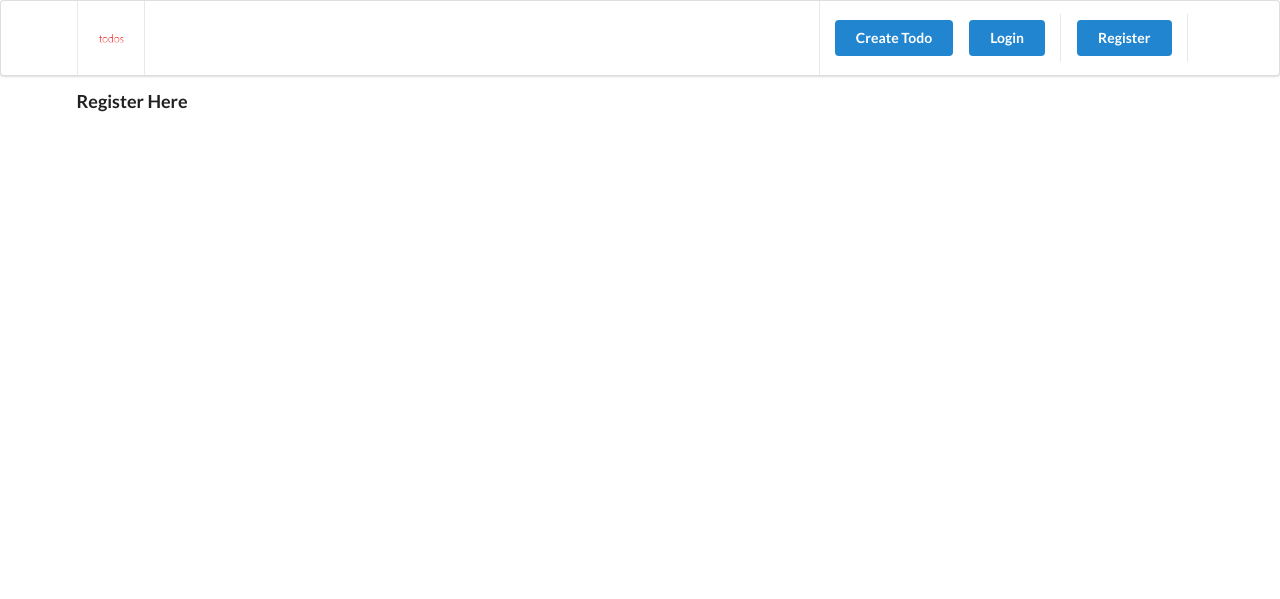
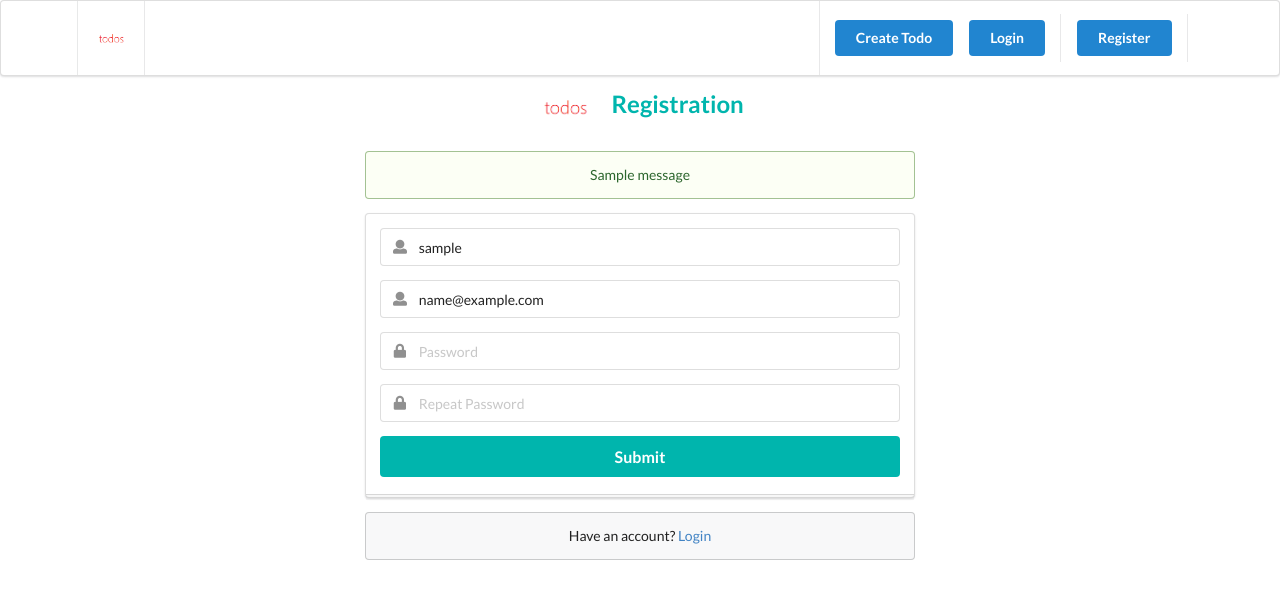
Before and after one commit to rr2x/2021dj, a Django app: template templates/authentication/register.html in a window 1280 px wide. Shown: the top 599 px of the page. Run offline with Django 3.2, Linux system fonts and the light colour scheme; the template is opened without the code that fills it: most values are stand-ins (such as "Sample title", 1, 10 or a date in 2020); one stand-in notice (Sample message) is shown.

Commit message:
messages framework, django title block, registration, login

```diff
--- a/templates/_partials/base.html
+++ b/templates/_partials/base.html
@@ -5,7 +5,10 @@
   <meta http-equiv="X-UA-Compatible" content="IE=edge">
   <meta name="viewport" content="width=device-width, initial-scale=1.0">
   <link rel="stylesheet" href="https://cdnjs.cloudflare.com/ajax/libs/semantic-ui/2.4.1/semantic.min.css" integrity="sha512-8bHTC73gkZ7rZ7vpqUQThUDhqcNFyYi2xgDgPDHc+GXVGHXq+xPjynxIopALmOPqzo9JZj0k6OqqewdGO3EsrQ==" crossorigin="anonymous" referrerpolicy="no-referrer" />
-  <title>Home</title>
+  <title>
+    {% block title %}
+    {% endblock title %}
+  </title>
 </head>
 <body>
   <div>
--- /dev/null
+++ b/templates/_partials/messages.html
@@ -0,0 +1,11 @@
+{% if messages %}
+
+{% for message in messages %}
+
+<div class="ui {{message.tags}} message">
+  {{message}}
+</div>
+
+{% endfor %}
+
+{% endif %}
--- a/templates/authentication/register.html
+++ b/templates/authentication/register.html
@@ -1,9 +1,63 @@
-{% extends '_partials/base.html' %}
+{% extends "_partials/base.html" %}
+
+{% block content %}
 
 {% load static %}
 
-{% block content %}
+<div class="ui grid">
+  <div class="four wide column"></div>
+  <div class="eight wide column">
+    <div class="ui middle aligned center aligned grid">
+      <div class="column mt-5">
+        <h2 class="ui teal image header">
+          <img src={% static 'img/Logo.png' %} class="image" />
+          <div class="content">Registration</div>
+        </h2>
 
-<h3>Register Here</h3>
+        {% include '_partials/messages.html'%}
+
+
+        <form class="ui large form" method="post" action={% url 'register22' %}>
+          {% csrf_token %}
+          <div class="ui stacked segment">
+            <div class="field">
+              <div class="ui left icon input">
+                <i class="user icon"></i>
+                <input type="text" name="username" value="{{data.username}}" placeholder="Username" />
+              </div>
+            </div>
+
+            <div class="field">
+              <div class="ui left icon input">
+                <i class="user icon"></i>
+                <input type="text" name="email" value="{{data.email}}" placeholder="E-mail address" />
+              </div>
+            </div>
+            <div class="field">
+              <div class="ui left icon input">
+                <i class="lock icon"></i>
+                <input type="password" name="password" placeholder="Password" />
+              </div>
+            </div>
+
+            <div class="field">
+              <div class="ui left icon input">
+                <i class="lock icon"></i>
+                <input
+                  type="password"
+                  name="password2"
+                  placeholder="Repeat Password"
+                />
+              </div>
+            </div>
+            <button class="ui fluid large teal submit button">Submit</button>
+          </div>
+
+        </form>
+
+        <div class="ui message">Have an account? <a href={% url 'login11' %}>Login</a></div>
+    <div class="four wide column"></div>
+  </div>
+</div>
 
 {% endblock content %}
--- a/templates/todo/create-todo.html
+++ b/templates/todo/create-todo.html
@@ -1,10 +1,16 @@
 {% extends '_partials/base.html' %}
+
+{% block title %}
+Create
+{% endblock title %}
 
 {% load static %}
 
 {% block content %}
 
 <h3>Create Todo</h3>
+
+{% include '_partials/messages.html' %}
 
 <form class="ui form" method="POST" action={% url 'create-todo55' %}>
   {% csrf_token %}
--- a/templates/todo/todo-delete.html
+++ b/templates/todo/todo-delete.html
@@ -1,4 +1,8 @@
 {% extends '_partials/base.html' %}
+
+{% block title %}
+Delete Todo
+{% endblock title %}
 
 {% block content %}
 
--- a/templates/todo/todo-detail.html
+++ b/templates/todo/todo-detail.html
@@ -1,10 +1,16 @@
 {% extends '_partials/base.html' %}
+
+{% block title %}
+Todo: {{todo.title}}
+{% endblock title %}
 
 {% load static %}
 
 {% block content %}
 
 <h1 class="ui header">Todo Detail</h1>
+
+{% include '_partials/messages.html' %}
 
 <div class="ui card">
   <div class="content">
--- a/templates/todo/todo-edit.html
+++ b/templates/todo/todo-edit.html
@@ -1,4 +1,8 @@
 {% extends '_partials/base.html' %}
+
+{% block title %}
+Edit
+{% endblock title %}
 
 {% load static %}
 
```
Also changed, not shown: authentication/views.py (+77 -1 lines), templates/authentication/login.html (+41 -4 lines), templates/todo/index.html (+6 -1 lines), todo/views.py (+11 -2 lines), db.sqlite3.
